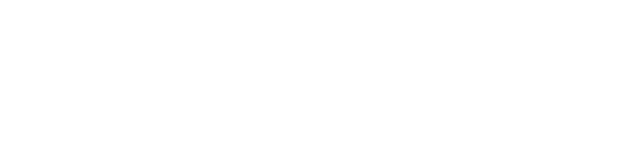
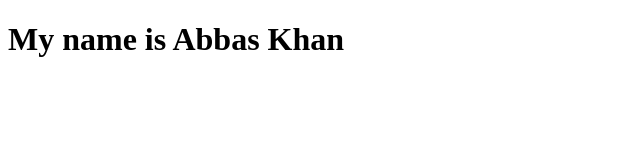
Before and after one commit to abbaskhan846/abbasportfolio, a plain HTML site: page index.html in a window 1280 px wide. Shown: the whole page, without its empty margins (0-640 px from the left). Drawn offline with Linux system fonts and the light colour scheme.

Commit message:
Update index.html

```diff
--- a/index.html
+++ b/index.html
@@ -6,6 +6,6 @@
     <title>Document</title>
 </head>
 <body>
-
+    <h1>My name is Abbas Khan</h1>
 </body>
 </html>
```
